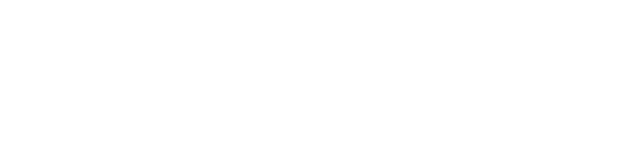
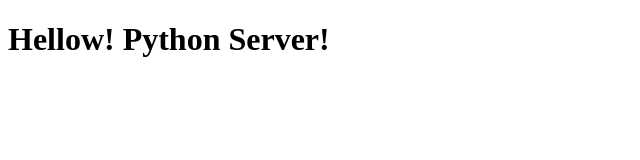
Before and after one commit to KimInteger/pythonServer, a plain HTML site: page public/index.html in a window 1280 px wide. Shown: the whole page, without its empty margins (0-640 px from the left). Drawn offline with Linux system fonts and the light colour scheme.

Commit message:
docs_김정수 : index.html분별위한 h1태그추가

```diff
--- a/public/index.html
+++ b/public/index.html
@@ -3,9 +3,9 @@
 <head>
   <meta charset="UTF-8">
   <meta name="viewport" content="width=device-width, initial-scale=1.0">
-  <title>Document</title>
+  <title>Hellow Python</title>
 </head>
 <body>
-
+  <h1>Hellow! Python Server!</h1>
 </body>
 </html>
```
